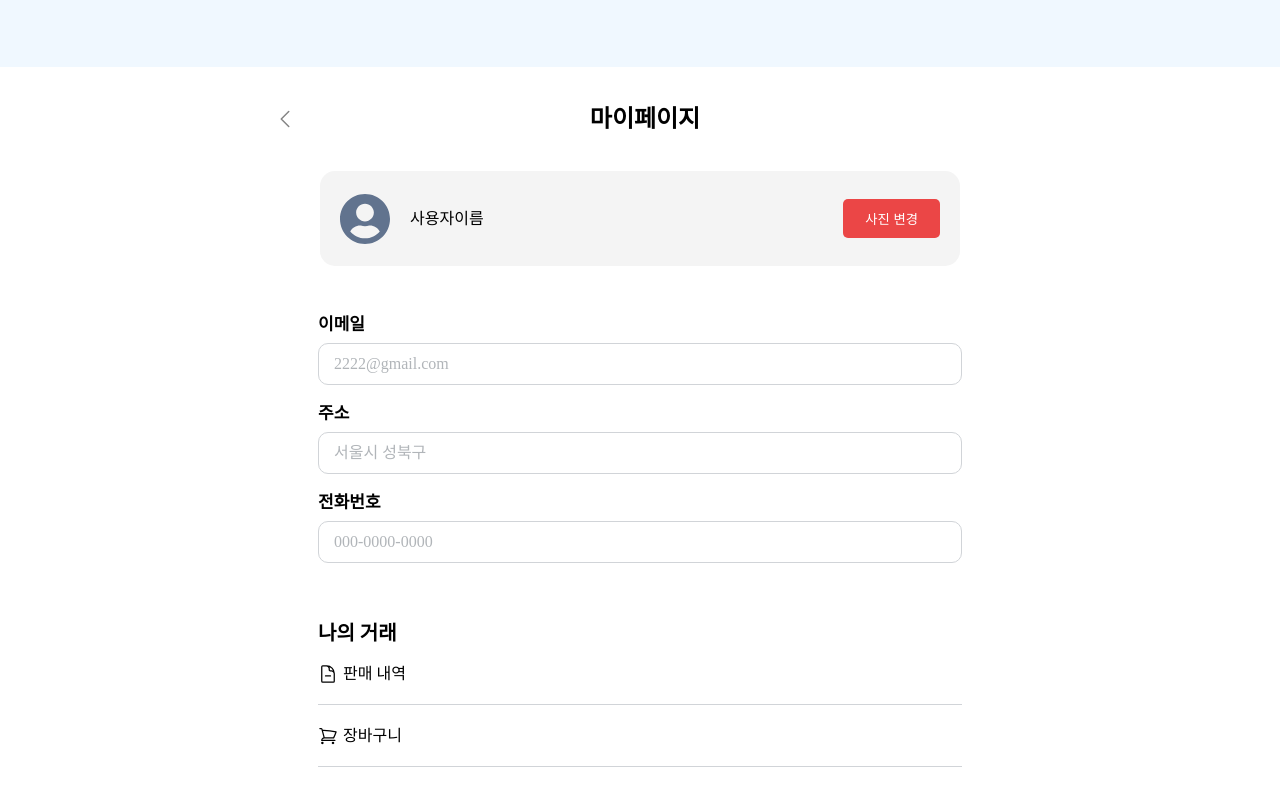
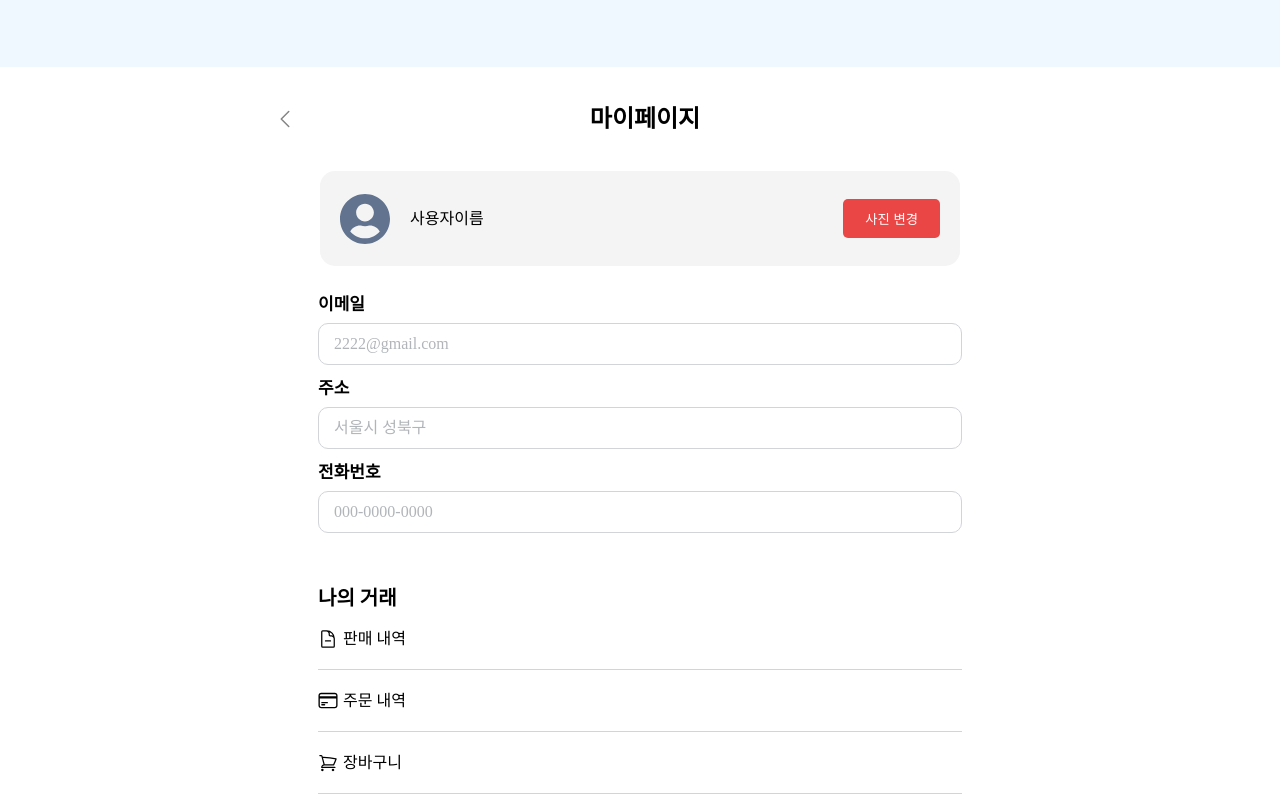
Before and after one commit to ujeans/shoppingmall_frontend, a React (Create React App) app in the folder shoppingmall/: page /settings in a window 1280 px wide. Shown: the top 800 px of the page. Built offline with nearby package versions, Linux system fonts and the light colour scheme.

Commit message:
design(feature/ujin/#6): 주문내역 리스트 추가 및 css 변경

```diff
--- a/shoppingmall/src/components/myPage/Info.js
+++ b/shoppingmall/src/components/myPage/Info.js
@@ -31,7 +31,7 @@ const Wrapper = styled.div`
   width: 644px;
   display: flex;
   flex-direction: column;
-  margin-bottom: 20px;
+  margin-bottom: 15px;
 `;
 
 const InfoTitle = styled.div`
--- a/shoppingmall/src/components/myPage/MyDealList.js
+++ b/shoppingmall/src/components/myPage/MyDealList.js
@@ -1,6 +1,7 @@
 import styled from "styled-components";
 // assets
 import salesDetails from "../../assets/salesDetails.svg";
+import orderDetails from "../../assets/orderDetails.svg";
 import cart from "../../assets/cart.svg";
 
 const MyDealList = () => {
@@ -11,6 +12,10 @@ const MyDealList = () => {
         <MyDealBox>
           <Icon src={salesDetails}></Icon>
           <ListTitle>판매 내역</ListTitle>
+        </MyDealBox>
+        <MyDealBox>
+          <Icon src={orderDetails}></Icon>
+          <ListTitle>주문 내역</ListTitle>
         </MyDealBox>
         <MyDealBox>
           <Icon src={cart}></Icon>
--- a/shoppingmall/src/components/myPage/Profile.js
+++ b/shoppingmall/src/components/myPage/Profile.js
@@ -30,7 +30,7 @@ const Wrapper = styled.div`
   display: flex;
   align-items: center;
   justify-content: space-between;
-  margin-bottom: 50px;
+  margin-bottom: 30px;
   padding: 0 20px;
   border-radius: 15px;
   background-color: #f4f4f4;
```
Also changed, not shown: shoppingmall/src/assets/orderDetails.svg (added).
